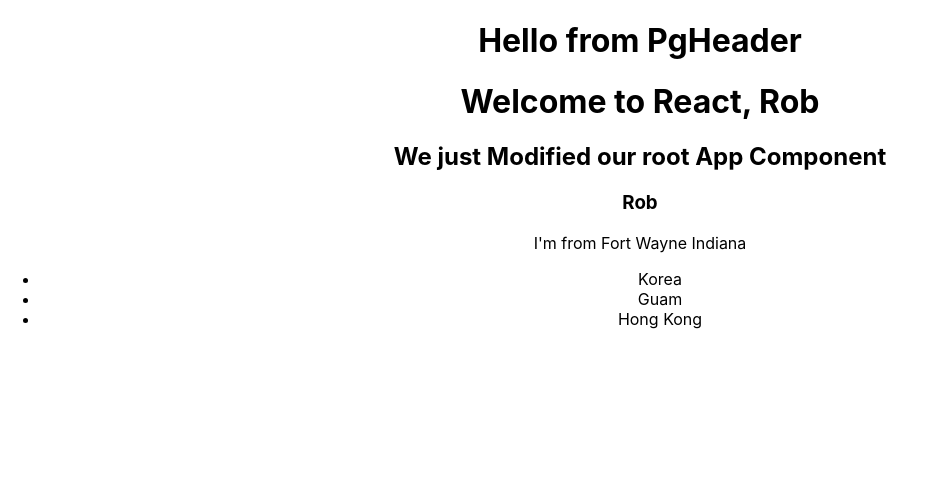
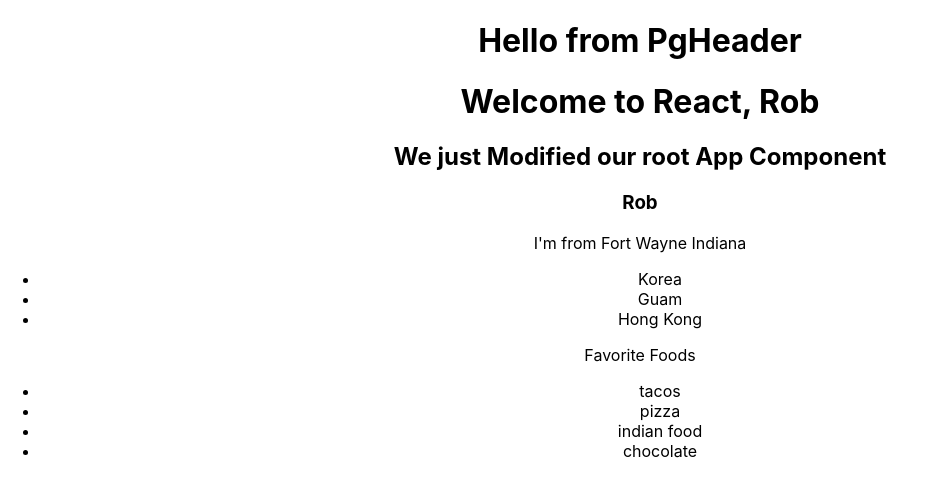
Before and after one commit to rvanarsdall/wd124-pie, a React (Create React App) app: page / in a window 1280 px wide. Shown: the top 496 px of the page, without its empty margins (0-926 px from the left). Built offline with nearby package versions, Linux system fonts and the light colour scheme.

Commit message:
map feature

```diff
--- a/src/components/pg-challenge/PGAboutMe.jsx
+++ b/src/components/pg-challenge/PGAboutMe.jsx
@@ -1,4 +1,5 @@
 function PgAboutMe() {
+  const favoriteFoods = ["tacos", "pizza", "indian food", "chocolate"];
   return (
     <div>
       <h3>Rob</h3>
@@ -8,6 +9,12 @@
         <li>Guam</li>
         <li>Hong Kong</li>
       </ul>
+      <p>Favorite Foods</p>
+      <ul>
+        {favoriteFoods.map((list) => (
+          <li>{list}</li>
+        ))}
+      </ul>
     </div>
   );
 }
```
